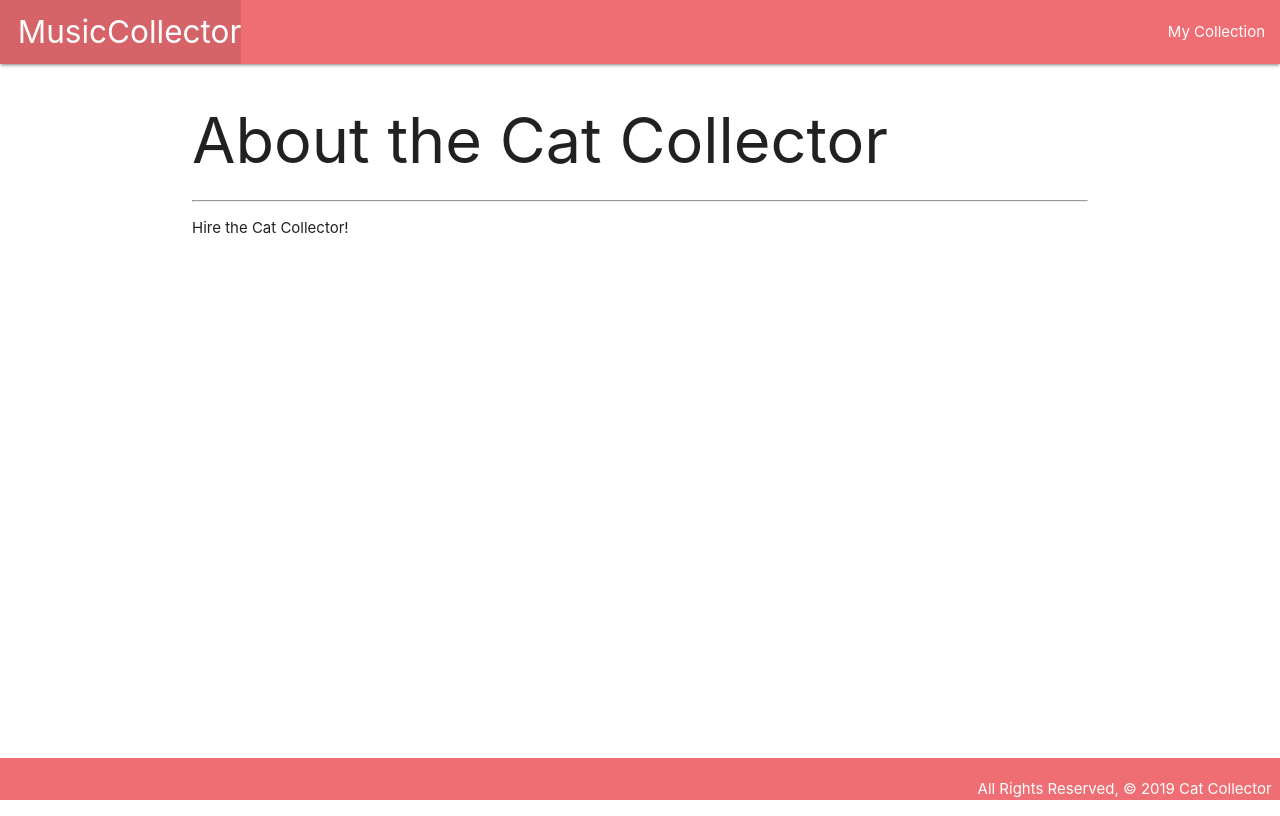
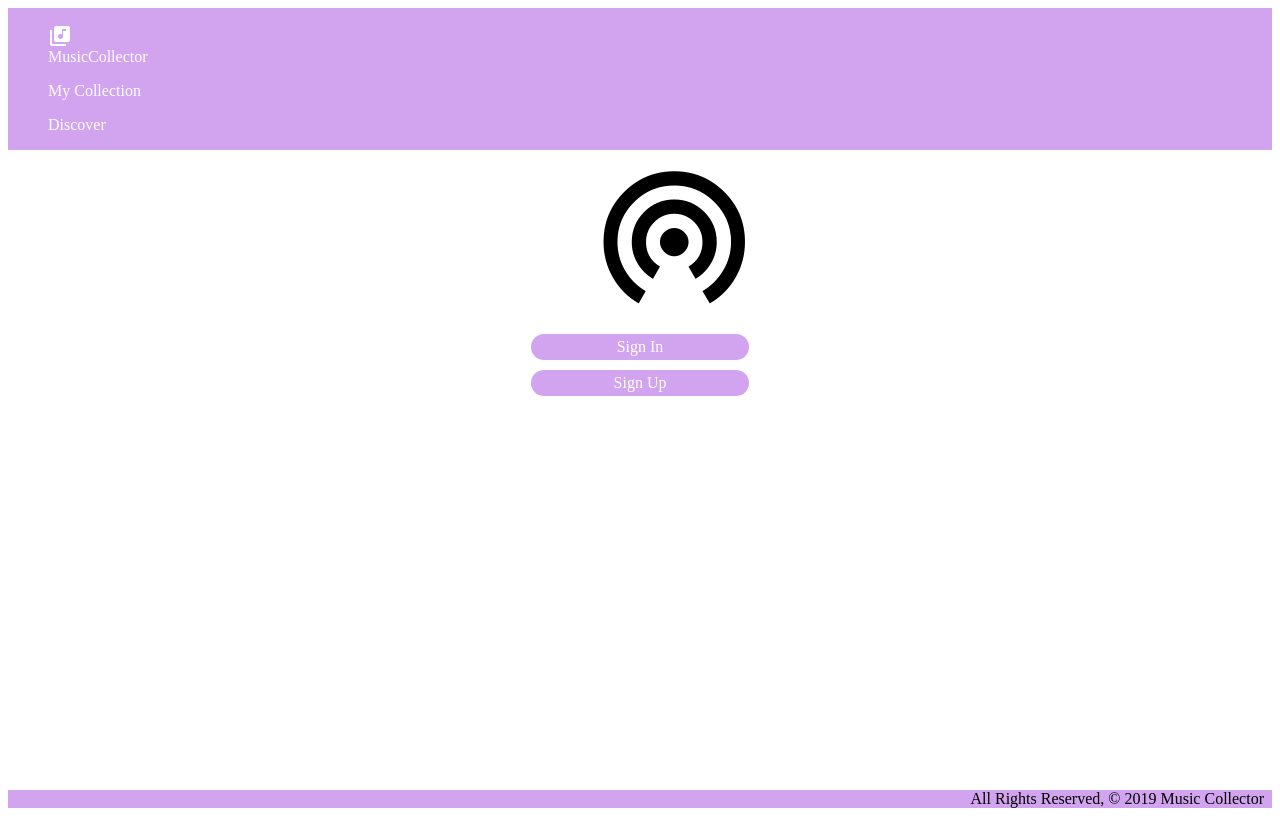
Before and after one commit to lilymbest/PyTunes, a Django app: page /mymusic/ in a window 1280 px wide. Run offline with Django 3.2, Linux system fonts and the light colour scheme.

Commit message:
added really basic landing page styling

```diff
--- a/main_app/static/css/style.css
+++ b/main_app/static/css/style.css
@@ -2,13 +2,65 @@ body {
     display: flex;
     min-height: 100vh;
     flex-direction: column;
-  }
+}
 
-  main {
+main {
     flex: 1 0 auto;
-  }
+}
 
-  footer {
+footer {
     padding-top: 0;
     text-align: right;
-  }
+    background-color: #d2a3ee;
+}
+
+li {
+    text-decoration: none;
+    list-style-type: none;
+}
+
+nav {
+    background-color: #d2a3ee;
+    display: grid;
+    grid-template-columns: 25vmin auto 25vmin 25vmin
+}
+
+a.left.brand-logo {
+    text-decoration: none;
+    display: grid;
+    grid-column-start: 1;
+}
+
+a {
+    text-decoration: none;
+    color: white;
+}
+
+i.large.material-icons {
+    display: inline-block;
+}
+
+i#circle.large.material-icons {
+    font-size: 170px;
+}
+
+main {
+    align-self: center;
+}
+
+div.signin {
+    background-color: #d2a3ee;
+    border-radius: 25px;
+    text-align: center;
+    padding: 4px;
+    margin: 10px;
+    align-self: end;
+}
+
+div.signup {
+    background-color: #d2a3ee;
+    border-radius: 25px;
+    text-align: center;
+    padding: 4px;
+    margin: 10px;
+}
--- a/main_app/templates/base.html
+++ b/main_app/templates/base.html
@@ -6,18 +6,21 @@
   <meta name="viewport" content="width=device-width, initial-scale=1.0">
   <meta http-equiv="X-UA-Compatible" content="ie=edge">
   <title>My Music Collection</title>
-  <link rel="stylesheet" href="https://cdnjs.cloudflare.com/ajax/libs/materialize/1.0.0/css/materialize.min.css">
   <link rel="stylesheet" type="text/css" href="{% static 'css/style.css' %}">
+  <link href="https://fonts.googleapis.com/icon?family=Material+Icons" rel="stylesheet">
 </head>
 <body>
   <header class="navbar-fixed">
     <nav>
       <div class="nav-wrapper">
         <ul>
-          <li><a href="/" class="left brand-logo">&nbsp;&nbsp;MusicCollector</a></li>
+          <li><a href="/" class="left brand-logo"><i class="large material-icons">library_music</i>MusicCollector</a></li>
         </ul>
         <ul class="right">
           <li><a href="/mymusic">My Collection</a></li>
+        </ul>
+        <ul>
+        <li><a href="/discover">Discover</a></li>
         </ul>
       </div>
     </nav>
@@ -25,9 +28,12 @@
   <main class="container">
     {% block content %}
     {% endblock %}
+    <i class="large material-icons" id="circle">wifi_tethering</i>
+    <div class= signin><a>Sign In</a></div>
+    <div class= signup><a>Sign Up</a></div>
   </main>
   <footer class="page-footer">
-    <div class="right">All Rights Reserved, &copy; 2019 Cat Collector &nbsp;</div>
+    <div class="right">All Rights Reserved, &copy; 2019 Music Collector &nbsp;</div>
   </footer>
 </body>
 </html>
--- a/main_app/templates/collection.html
+++ b/main_app/templates/collection.html
@@ -1,8 +1,4 @@
 {% extends 'base.html' %}
 {% block content %}
-
-<h1>About the Cat Collector</h1>
-<hr />
-<p>Hire the Cat Collector!</p>
-
+<a href="/mymusic/new">Add Song</a>
 {% endblock %}
--- a/main_app/urls.py
+++ b/main_app/urls.py
@@ -3,5 +3,7 @@ from . import views
 
 urlpatterns = [
   path('', views.home, name='home'),
-  path('mymusic/', views.mymusic, name='music')
+  path('mymusic/', views.mymusic, name='music'),
+  path('discover/', views.discover, name='discover'),
+  path('mymusic/new', views.new, name='new'),
 ]
--- a/main_app/views.py
+++ b/main_app/views.py
@@ -6,3 +6,9 @@ def home(request):
 
 def mymusic(request):
     return render(request, 'collection.html')
+
+def discover(request):
+    return render(request, 'discover.html')
+
+def new(request):
+    return render(request, 'new.html')
```
Also changed, not shown: main_app/templates/discover.html (added, +12 -0 lines), main_app/templates/new.html (added).
